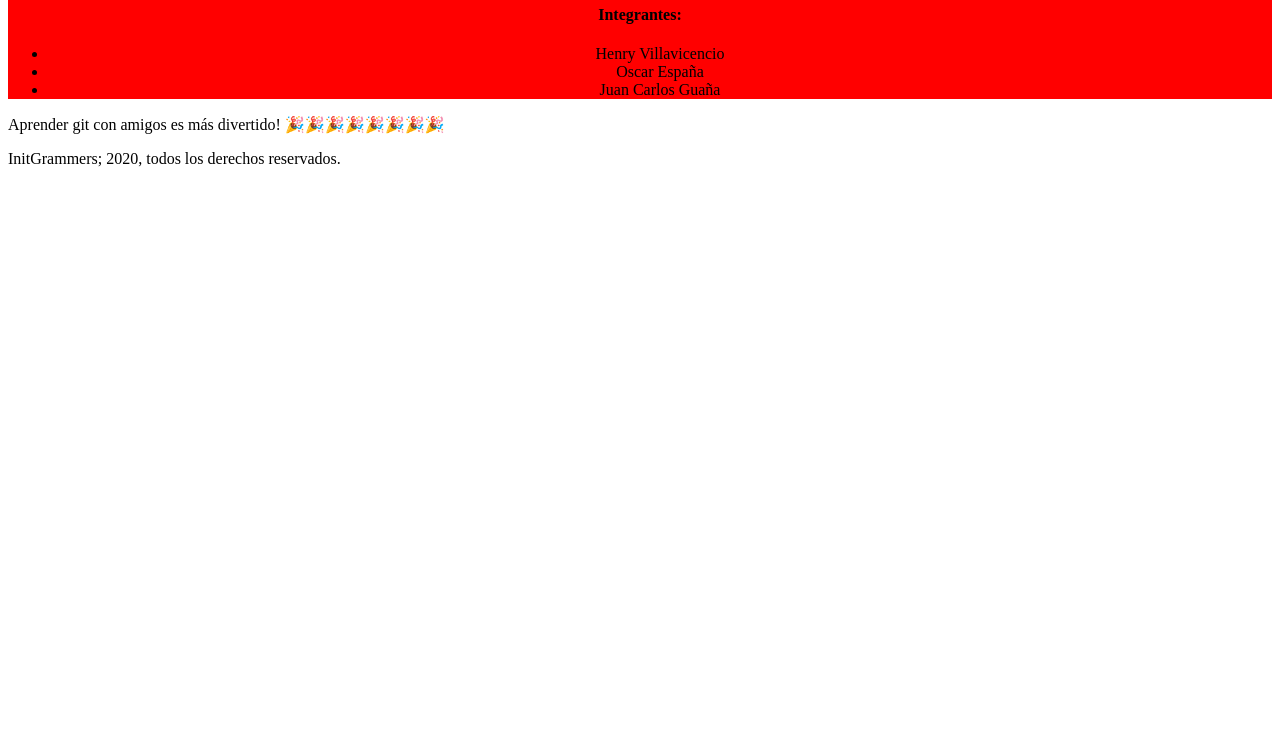
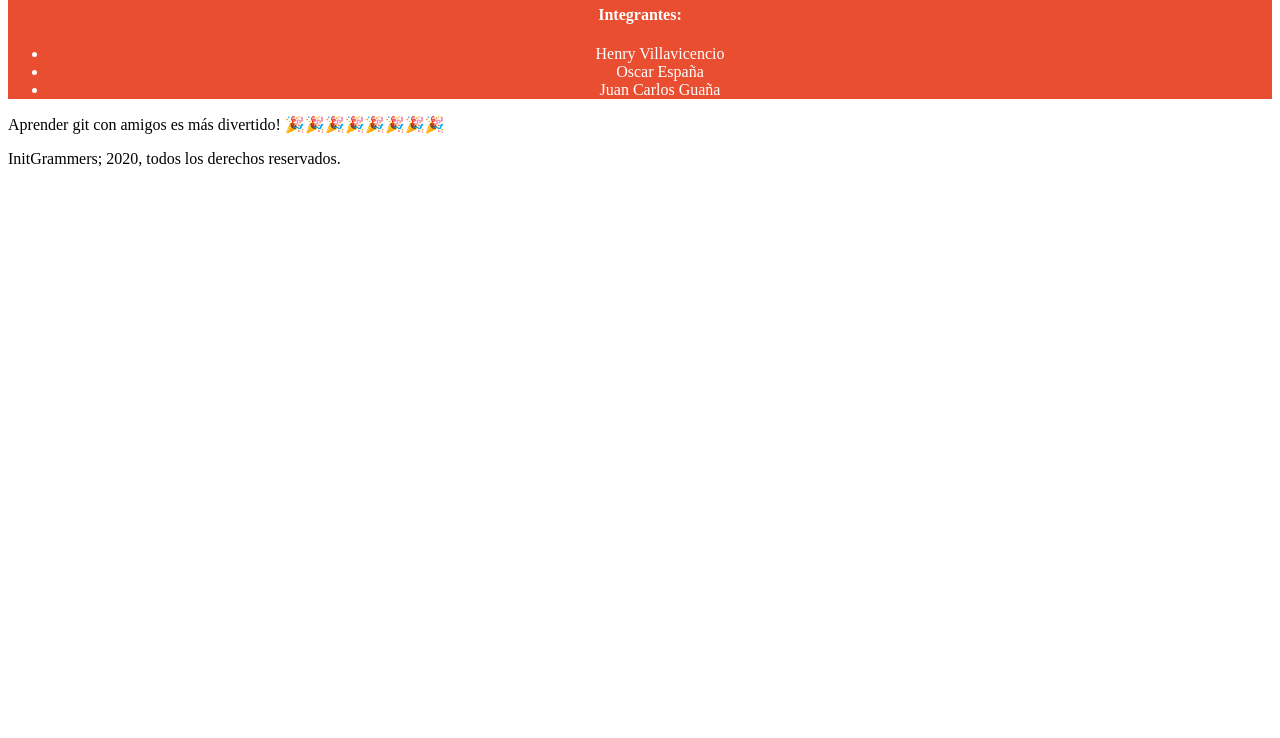
Before and after one commit to HenryVillavicencio/aprendiendo-git, a plain HTML site: page index.html in a window 1280 px wide. Shown: the part 62-800 px from the top of the page. Drawn offline with Linux system fonts and the light colour scheme.

Commit message:
fix: new style

```diff
--- a/index.html
+++ b/index.html
@@ -7,7 +7,7 @@
   </head>
   <body>
     <main>
-      <header style="background: red; text-align: center;">
+      <header style="background: #e94e31; text-align: center; color: white;">
         <h2>Bienvenido al mini curso de Git y Github</h1>
         <h4>Integrantes:</h4>
         <ul>
```
